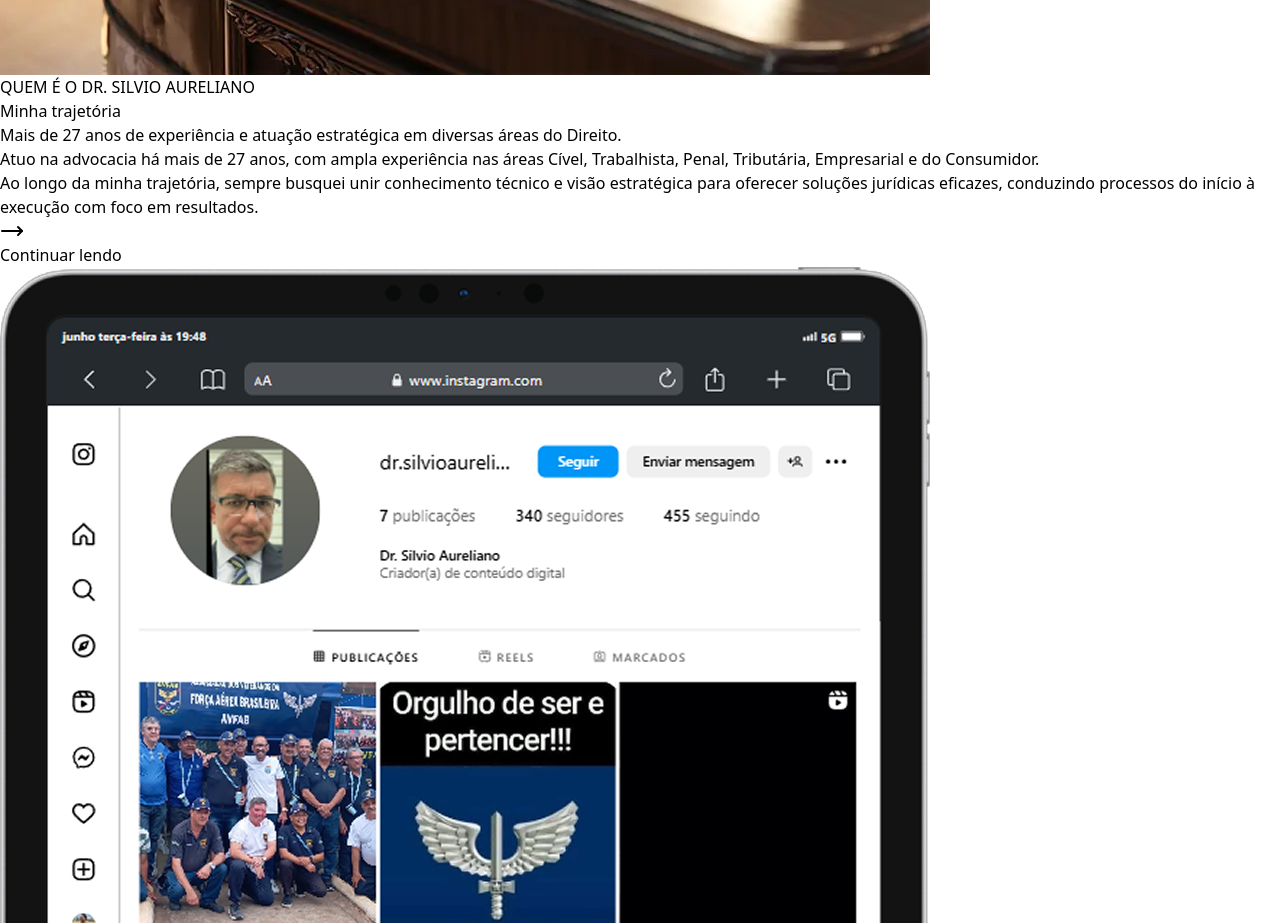
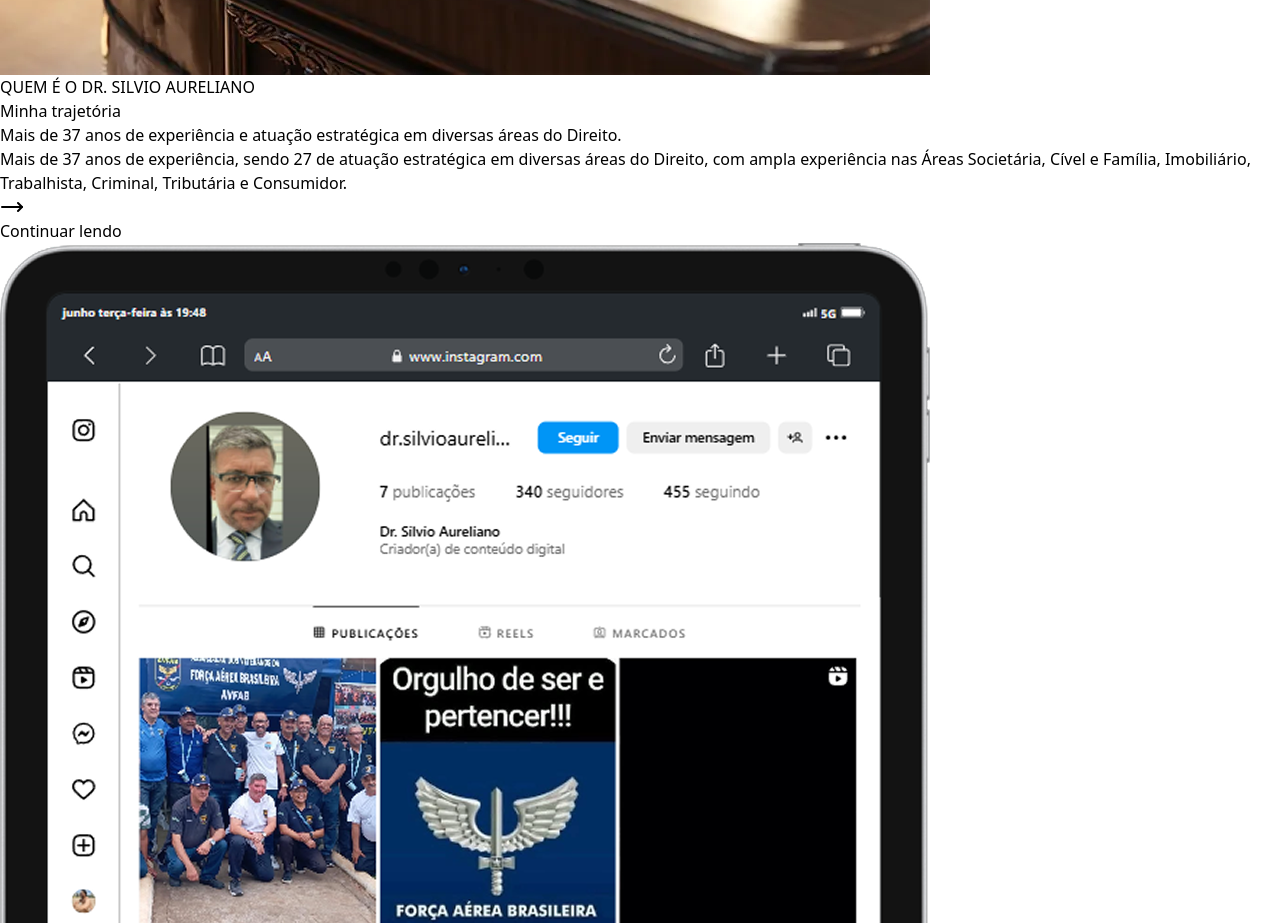
Before and after one commit to EdisonMatos/LP-Silvio-Aurelino, a React (Vite) app: page / in a window 1280 px wide. Shown: the part 2080-3003 px from the top of the page. Built offline with nearby package versions, Linux system fonts and the light colour scheme; a web font is replaced by a local one.

Commit message:
fix: background Logo

```diff
--- a/src/components/sectionElements/footer/LogoFooter.jsx
+++ b/src/components/sectionElements/footer/LogoFooter.jsx
@@ -9,8 +9,8 @@ function LogoFooter() {
         <img
           src={content.texts.navbar.logo.img}
           alt={content.texts.navbar.logo.alt}
-          className="max-h-[88px] w-auto"
-          // className="max-h-[88px] w-auto bg-bgSectionLight p-[12px]"
+          // className="max-h-[88px] w-auto"
+          className="max-h-[88px] w-auto bg-bgSectionLight p-[12px] rounded-md"
         ></img>
       </div>
     </MotionDivDownToUp>
--- a/src/components/sections/NavbarSocial.jsx
+++ b/src/components/sections/NavbarSocial.jsx
@@ -115,8 +115,8 @@ export default function NavbarSocial({ colorMode }) {
               alt={content.texts.navbar.logo.alt}
               className={`${
                 scrolling
-                  ? "w-[60%] max-w-[60%] tablet2:w-[60%] tablet2:max-w-[60%] desktop1:w-[80%] transition-all duration-1000 "
-                  : "bg-white rounded-md p-4 my-[20px] w-[90%] tablet1:w-[90%] tablet2:w-[90%] desktop1:w-[90%] desktop2:w-[100%] transition-all duration-1000 "
+                  ? "bg-white rounded-md p-2 w-[60%] max-w-[60%] tablet2:w-[60%] tablet2:max-w-[60%] desktop1:w-[80%] transition-all duration-1000 "
+                  : "bg-white rounded-md p-3 my-[20px] w-[90%] tablet1:w-[90%] tablet2:w-[90%] desktop1:w-[90%] desktop2:w-[100%] transition-all duration-1000 "
               } tablet3:mb-0`}
             />
           </ScrollLink>
--- a/src/content/content.jsx
+++ b/src/content/content.jsx
@@ -443,51 +443,47 @@ const content = {
       miniTag: "QUEM É O DR. SILVIO AURELIANO",
       title: "Minha trajetória",
       subtitle:
-        "Mais de 27 anos de experiência e atuação estratégica em diversas áreas do Direito.",
+        "Mais de 37 anos de experiência e atuação estratégica em diversas áreas do Direito.",
       labelInstagram: "Siga-me no Instagram",
       labelFacebook: "Siga-me no Facebook",
       labelLinkedin: "Siga-me no LinkedIn",
       labelX: "Siga-me no X",
       paragraph: (
         <div>
-          Atuo na advocacia há mais de 27 anos, com ampla experiência nas áreas
-          Cível, Trabalhista, Penal, Tributária, Empresarial e do Consumidor.
-          <br />
-          Ao longo da minha trajetória, sempre busquei unir conhecimento técnico
-          e visão estratégica para oferecer soluções jurídicas eficazes,
-          conduzindo processos do início à execução com foco em resultados.
+          Mais de 37 anos de experiência, sendo 27 de atuação estratégica em
+          diversas áreas do Direito, com ampla experiência nas Áreas Societária,
+          Cível e Família, Imobiliário, Trabalhista, Criminal, Tributária e
+          Consumidor.
         </div>
       ),
       buttonModalLabelAbout: "Continuar lendo",
       modal: (
         <p>
-          Atuo na advocacia há mais de 27 anos, com ampla experiência nas áreas
-          Cível, Trabalhista, Penal, Tributária, Empresarial e do Consumidor.
+          Mais de 37 anos de experiência, sendo 27 de atuação estratégica em
+          diversas áreas do Direito, com ampla experiência nas Áreas Societária,
+          Cível e Família, Imobiliário, Trabalhista, Criminal, Tributária e
+          Consumidor.
           <br />
           <br />
           Ao longo da minha trajetória, sempre busquei unir conhecimento técnico
-          e visão estratégica para oferecer soluções jurídicas eficazes,
-          conduzindo processos do início à execução com foco em resultados.
+          e visão estratégica para oferecer soluções jurídicas eficazes aos
+          clientes, conduzindo processos com foco em resultados.
           <br />
           <br />
-          Fui sócio fundador da Aureliano Sociedade de Advocacia por mais de 11
+          Sou sócio fundador da Aureliano Sociedade de Advocacia por mais 18
           anos, liderando equipes e representando clientes em todo o território
-          nacional.
+          nacional, mantendo meu compromisso com uma advocacia ética, moderna e
+          centrada nas necessidades de cada cliente.
           <br />
           <br />
           Também tive a oportunidade de atuar no setor corporativo, onde
-          implantei departamentos jurídicos internos e participei de processos
-          de due diligence, reestruturações societárias e auditorias de
-          compliance.
+          implantei departamento jurídico interno e participei de processos de
+          due diligence, reestruturação societárias e auditorias de compliance.
           <br />
           <br />
-          Sou pós-graduado em áreas como Direito Corporativo, Compliance,
-          Direito do Trabalho, Penal, Processo Tributário e Empresarial.
-          <br />
-          <br />
-          Hoje, integro o escritório Motoyama & Ferreira Advogados, mantendo meu
-          compromisso com uma advocacia ética, moderna e centrada nas
-          necessidades de cada cliente.
+          Atualmente cursando Pós-graduação em Direito Corporativo e Compliance,
+          possuo pós-graduação em Direito Empresarial, Direito Processual
+          Tributário, Direito Criminal e Direito do Trabalho.
           <br />
           <br />
         </p>
```
